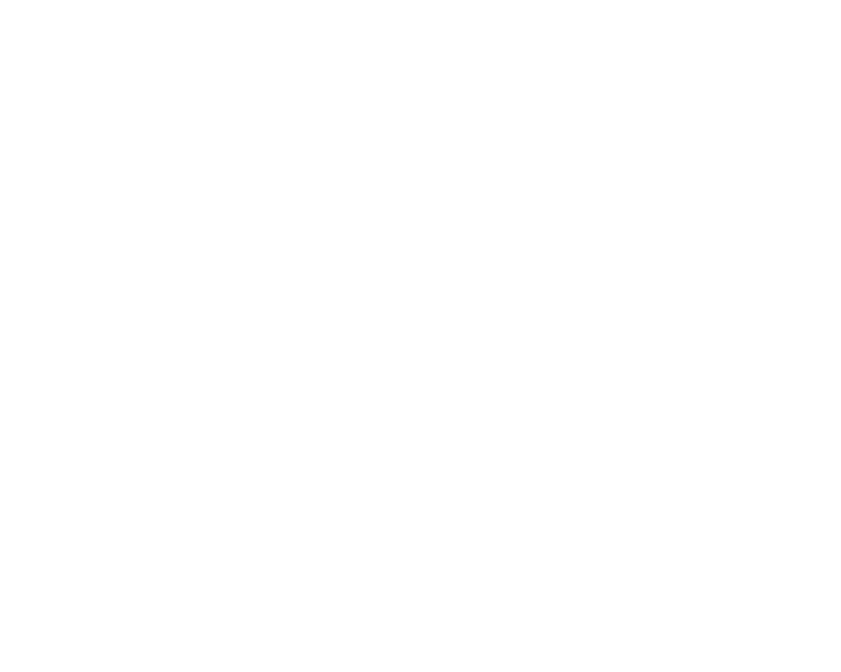
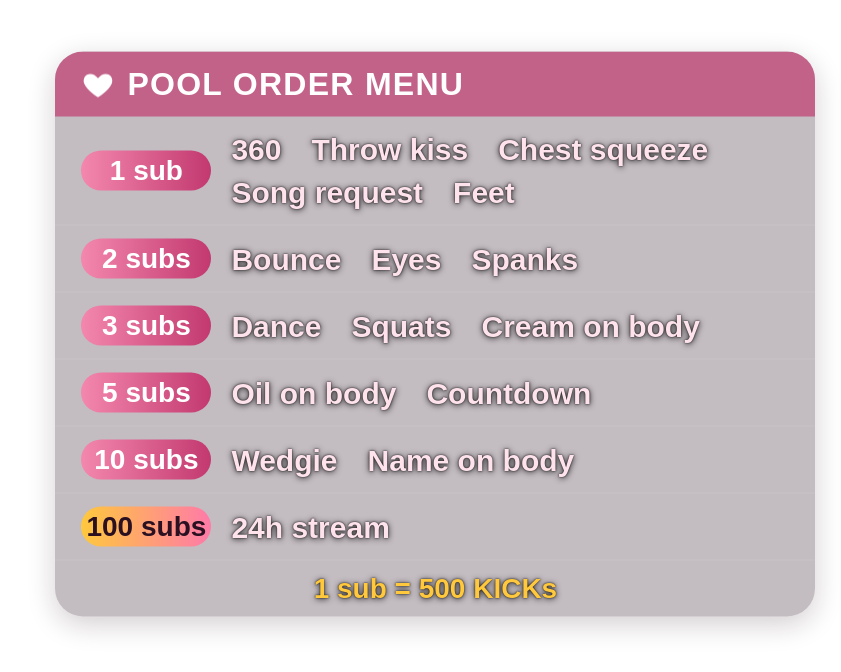
Before and after one commit to Akibell/overlay, a plain HTML site: page index2.html in a window 1280 px wide. Shown: the whole page, without its empty margins (439-1280 px from the left). Drawn offline with Linux system fonts and the light colour scheme; a web font is replaced by a local one.

Commit message:
Add files via upload

```diff
--- a/index2.html
+++ b/index2.html
@@ -33,10 +33,43 @@
   .note{color:var(--rose);font-size:24px}
   @media (prefers-reduced-motion:reduce){#badge svg{animation:none}}
   #dbg{position:fixed;top:8px;left:8px;font:14px monospace;color:#7dff3a;background:rgba(0,0,0,.6);padding:6px 8px;border-radius:6px;white-space:pre;display:none}
+  :root{--a:.28}
+
+    #stage{position:fixed;top:42%;width:760px;transform:translateY(-50%) scale(var(--s,1))}
+  body.right #stage{right:2vw;transform-origin:right center}
+  body.left  #stage{left:2vw;transform-origin:left center}
+  #menu{
+    background:rgba(42,16,32,var(--a));border-radius:28px;overflow:hidden;
+    box-shadow:0 8px 28px rgba(42,16,32,.2);
+    opacity:1;transition:opacity .6s, transform .6s cubic-bezier(.2,.8,.2,1);
+  }
+  #menu.off{opacity:0}
+  body.right #menu.off{transform:translateX(60px)}
+  body.left  #menu.off{transform:translateX(-60px)}
+  header{display:flex;align-items:center;gap:12px;background:rgba(194,24,91,.55);color:#fff;
+    padding:14px 26px;font-weight:900;font-size:32px;letter-spacing:.04em}
+  header svg{width:34px;height:34px;animation:beat 1.1s ease-in-out infinite}
+  @keyframes beat{0%,100%{transform:scale(1)}15%{transform:scale(1.2)}30%{transform:scale(1)}}
+  .tier{display:flex;align-items:center;gap:20px;padding:13px 26px;border-bottom:1px solid rgba(255,255,255,.12)}
+  .cost{flex:none;width:130px;text-align:center;font-weight:900;font-size:28px;color:#fff;
+    background:linear-gradient(90deg,rgba(255,122,168,.8),rgba(194,24,91,.8));border-radius:20px;padding:4px 0}
+  .tier.big .cost{background:linear-gradient(90deg,var(--gold),var(--rose));color:var(--plum)}
+  .items{text-shadow:0 1px 6px rgba(0,0,0,.85),0 0 2px rgba(0,0,0,.9);display:flex;flex-wrap:wrap;gap:4px 30px;color:var(--blush);font-weight:700;font-size:30px;line-height:1.3}
+  footer{text-shadow:0 1px 6px rgba(0,0,0,.85),0 0 2px rgba(0,0,0,.9);padding:12px 26px;text-align:center;font-weight:900;font-size:28px;color:var(--gold)}
+  @media (prefers-reduced-motion:reduce){header svg{animation:none}}
 </style>
 </head>
-<body>
+<body class="right">
 <div id="dbg"></div>
+<div id="stage"><div id="menu">
+  <header>
+    <svg viewBox="0 0 24 24" fill="#fff"><path d="M12 21s-7.5-4.6-9.6-9.4C.9 8 3 4.5 6.6 4.5c2 0 3.7 1.1 5.4 3 1.7-1.9 3.4-3 5.4-3C21 4.5 23.1 8 21.6 11.6 19.5 16.4 12 21 12 21z"/></svg>
+    POOL ORDER MENU
+  </header>
+  <div id="list"></div>
+  <footer>1 sub = 500 KICKs</footer>
+</div></div>
+
 <div id="band">
   <div id="badge">
     <div class="t"><svg viewBox="0 0 24 24" fill="#fff"><path d="M12 21s-7.5-4.6-9.6-9.4C.9 8 3 4.5 6.6 4.5c2 0 3.7 1.1 5.4 3 1.7-1.9 3.4-3 5.4-3C21 4.5 23.1 8 21.6 11.6 19.5 16.4 12 21 12 21z"/></svg>LOVE GAUGE</div>
@@ -48,7 +81,8 @@
 <script>
 /* ============ 設定 ============
    数字(base)は、これまでの累計。配信中に増えた分は自動で足されます。
-   ?demo=1 : すぐ流れて確認   ?debug=1 : 接続状況を左上に表示   ?reset=1 : 自動で足した分をリセット */
+   ?demo=1 : すぐ流れて確認   ?debug=1 : 接続状況を左上に表示   ?reset=1 : 自動で足した分をリセット
+   メニュー: ?menu=off(メニューを隠す) ?pos=left ?alpha=0.15 ?scale=0.8 ?menu_every=600&menu_show=45 */
 const CHATROOM_ID = 610145;
 const CONFIG = {
   everySec: 600,   // 何秒おきに出すか(600=10分)
@@ -159,6 +193,50 @@ async function runAll(){
   $band.classList.remove("on");
 }
 
+
+/* ---- メニュー(プールのオーダー) ----
+   メニューを変えるときは、下のリストを書き換えます。
+   URLの末尾に: ?pos=left (左に表示) / ?menu_every=600&menu_show=45 (10分おきに45秒だけ表示。なければ出しっぱなし)
+   ?alpha=0.15 (背景の濃さ。0=完全に透明 / 0.28=今の標準 / 0.6=濃い)
+   ?scale=0.8 (大きさを手動で指定。なければ画面に収まるよう自動で縮小) */
+const MENU = [
+  { cost: "1 sub",    items: ["360", "Throw kiss", "Chest squeeze", "Song request", "Feet"] },
+  { cost: "2 subs",   items: ["Bounce", "Eyes", "Spanks"] },
+  { cost: "3 subs",   items: ["Dance", "Squats", "Cream on body"] },
+  { cost: "5 subs",   items: ["Oil on body", "Countdown"] },
+  { cost: "10 subs",  items: ["Wedgie", "Name on body"] },
+  { cost: "100 subs", items: ["24h stream"], big: true }
+];
+/* ------------------------------------ */
+
+if (P.get("alpha") !== null) document.documentElement.style.setProperty("--a", Math.min(1, Math.max(0, +P.get("alpha"))));
+if (P.get("pos") === "left") document.body.className = "left";
+document.getElementById("list").innerHTML = MENU.map(t => `
+  <div class="tier${t.big ? " big" : ""}">
+    <div class="cost">${esc(t.cost)}</div>
+    <div class="items">${t.items.map(i => `<span>${esc(i)}</span>`).join("")}</div>
+  </div>`).join("");
+
+function fit(){
+  const st = document.getElementById("stage"), m = document.getElementById("menu");
+  const k = P.get("scale") ? +P.get("scale") :
+            Math.min(1, innerWidth * 0.94 / 760, (innerHeight - 150) / m.offsetHeight);
+  st.style.setProperty("--s", k);
+  st.style.top = ((innerHeight - 132) / 2) + "px";
+}
+fit(); addEventListener("resize", fit);
+if (document.fonts && document.fonts.ready) document.fonts.ready.then(fit);
+
+const every = +P.get("menu_every"), show = +(P.get("menu_show") || 45);
+if (every > 0) {
+  const m = document.getElementById("menu");
+  m.classList.add("off");
+  const cycle = () => { m.classList.remove("off"); setTimeout(() => m.classList.add("off"), show * 1000); };
+  setTimeout(() => { cycle(); setInterval(cycle, every * 1000); }, 8000);
+}
+
+if (P.get("menu") === "off") document.getElementById("stage").style.display = "none";
+
 if (!DEMO || DEBUG) connect();
 render();
 (async function loop(){
```
